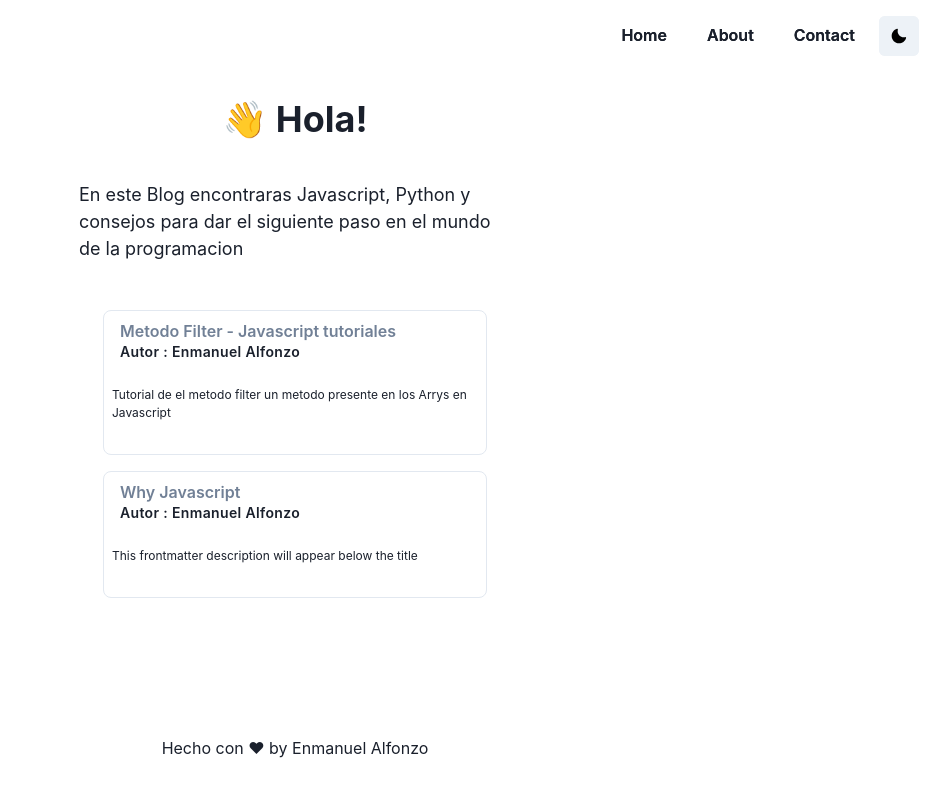
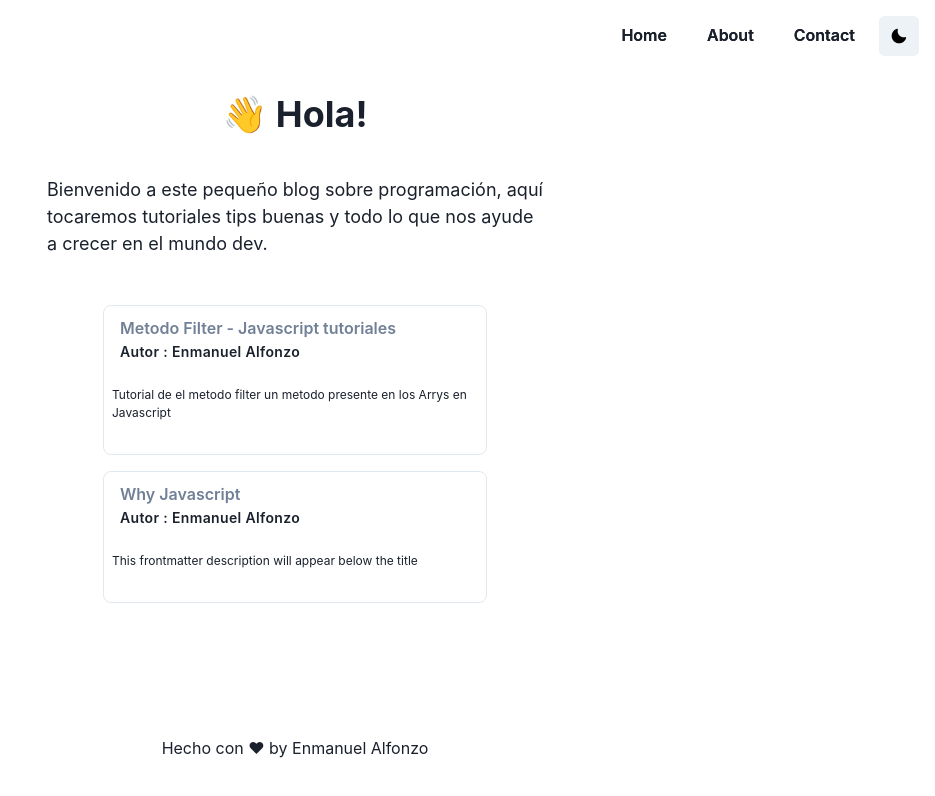
Before and after one commit to GEnma29/Blog-Nextjs-Mdx-portfolio, a Next.js app: page / in a window 1280 px wide. Shown: the top 796 px of the page, without its empty margins (345-1280 px from the left). Built offline with nearby package versions, Linux system fonts and the light colour scheme.

Commit message:
chage about me

```diff
--- a/components/Layout.js
+++ b/components/Layout.js
@@ -15,7 +15,7 @@ export default function Layout({ children }) {
           align="center"
           justify ="center"
           display={['none', 'none','flex','flex']}
-          maxW ="md"
+          maxW ="lg"
           p={2}
           flexDir="column"
         >
--- a/components/Navbar.js
+++ b/components/Navbar.js
@@ -1,57 +1,46 @@
-import {useState} from 'react'
-import { Flex,Spacer,Stack,Box,Text,Center, IconButton, Button, useColorModeValue } from "@chakra-ui/react"
-import {CloseIcon, MenuIcon, HamburgerIcon  } from "@chakra-ui/icons"
-import Darkmode from './Darkmode'
-import Link from 'next/link'
-import Image from 'next/image'
+import { useState } from "react";
+import {
+  Flex,
+  Spacer,
+  Stack,
+  Box,
+  Text,
+  Center,
+  IconButton,
+  Button,
+  useColorModeValue,
+} from "@chakra-ui/react";
+import { CloseIcon, MenuIcon, HamburgerIcon } from "@chakra-ui/icons";
+import Darkmode from "./Darkmode";
+import Link from "next/link";
+import Image from "next/image";
 const Navbar = () => {
-    const bgcolor = useColorModeValue("gray.200","gray.700")
-    const [display, changeDisplay] = useState('none')
+  const bgcolor = useColorModeValue("gray.200", "gray.700");
+  const [display, changeDisplay] = useState("none");
 
-    const [isOpen, setIsOpen] = useState(false)
-    const toggle = () => setIsOpen(!isOpen)
+  const [isOpen, setIsOpen] = useState(false);
+  const toggle = () => setIsOpen(!isOpen);
   return (
     <Flex>
-            <Flex
-            align="center"
-            pos="fixed"
-            top="1rem"
-            right=".5rem"
-            zIndex="toast"
-            >
+      <Flex align="center" pos="fixed" top="1rem" right=".5rem" zIndex="toast">
         {/* Desktop */}
         <Flex>
-                  <Flex
-
-                    display={['none', 'none','flex','flex']}
-                    >
-
+          <Flex display={["none", "none", "flex", "flex"]}>
             <Link href="/">
-
-                          <Button
-                            variant="ghost"
-                            mr={2}
-                          >
+              <Button variant="ghost" mr={2}>
                 Home
               </Button>
             </Link>
             <Link href="/about">
-                          <Button
-                            variant="ghost"
-                            mr={2}
-                          >
+              <Button variant="ghost" mr={2}>
                 About
               </Button>
             </Link>
             <Link href="/contact">
-                          <Button
-                            variant="ghost"
-                            mr={2}
-                          >
+              <Button variant="ghost" mr={2}>
                 Contact
               </Button>
             </Link>
-
           </Flex>
         </Flex>
         {/* mobile */}
@@ -60,72 +49,50 @@ const Navbar = () => {
           size="md"
           mr={2}
           icon={<HamburgerIcon />}
-                onClick={() => changeDisplay('flex')}
-                display={['flex','flex','none','none']}
+          onClick={() => changeDisplay("flex")}
+          display={["flex", "flex", "none", "none"]}
         />
         <Flex
           w="100%"
           bgColor={bgcolor}
           display={display}
           zIndex="tooltip"
-                 h="100vh"
+          minH="100vh"
           pos="fixed"
           top="0"
           left="0"
           overflowY="auto"
           flexDir="column"
         >
-
-                 <Flex
-                 justify="flex-end"
-                 p={2}
-                 >
+          <Flex justify="flex-end" p={2}>
             <IconButton
               mt={2}
               mr={2}
               aria-label="Open menu"
               size="md"
-                     icon={<CloseIcon/>}
-                     onClick={()=>changeDisplay('none')}
+              icon={<CloseIcon />}
+              onClick={() => changeDisplay("none")}
             />
           </Flex>
-                 <Flex
-                 flexDir="column"
-                 align="center"
-                 >
+          <Flex flexDir="column" align="center">
             <Link href="/">
-                         <Button
-
-                         variant="ghost"
-                         m={4}
-                         >
+              <Button variant="ghost" m={4}>
                 Home
               </Button>
             </Link>
             <Link href="/about">
-                         <Button
-
-                         variant="ghost"
-                         m={4}
-                         >
+              <Button variant="ghost" m={4}>
                 About
               </Button>
             </Link>
             <Link href="/contact">
-                         <Button
-
-                         variant="ghost"
-                         m={4}
-                         >
+              <Button variant="ghost" m={4}>
                 Contact
               </Button>
             </Link>
           </Flex>
-                 <Spacer/>
-                 <Flex
-                   align="flex-end"
-                   w="100%"
-                 >
+          <Spacer />
+          <Flex align="flex-end" w="100%">
             <Image
               src="/Logo.svg"
               alt="Logo"
@@ -134,25 +101,20 @@ const Navbar = () => {
               priority
             />
             <Flex
-                       justify ="space-around"
+              justify="space-around"
               bg="black"
               w="calc(100% - 120px);"
               h="120"
               zIndex="10"
             >
-                    <Flex
-                    align="center"
-                    justify="center"
-                    >
-
-                        </Flex>
+              <Flex align="center" justify="center"></Flex>
             </Flex>
           </Flex>
         </Flex>
         <Darkmode />
       </Flex>
     </Flex>
-    )
-}
+  );
+};
 
-export default Navbar
+export default Navbar;
--- a/pages/index.js
+++ b/pages/index.js
@@ -1,43 +1,47 @@
-import fs from 'fs'
-import matter from 'gray-matter'
-import Link from 'next/link'
-import path from 'path'
-import Layout from '../components/Layout'
-import Navbar from '../components/Navbar'
-import { postFilePaths, POSTS_PATH } from '../utils/mdxUtils'
-import { Flex,Heading,Box,Text,Center, useColorModeValue, Button } from "@chakra-ui/react"
+import fs from "fs";
+import matter from "gray-matter";
+import Link from "next/link";
+import path from "path";
+import Layout from "../components/Layout";
+import Navbar from "../components/Navbar";
+import { postFilePaths, POSTS_PATH } from "../utils/mdxUtils";
+import {
+  Flex,
+  Heading,
+  Box,
+  Text,
+  Center,
+  useColorModeValue,
+  Button,
+} from "@chakra-ui/react";
+import { motion } from "framer-motion";
 export default function Index({ posts }) {
-  const color = useColorModeValue("gray.800", "white")
+  const color = useColorModeValue("gray.800", "white");
   return (
     <Layout>
       <Navbar />
-      <Heading  as="h1"  size="xl" >
+      <Heading as="h1" size="xl">
         👋 Hola!
       </Heading>
-      <Text
-        mt={2,4}
-        fontSize={['md','md','lg','lg']}
-      >
-        En este Blog encontraras Javascript, Python y consejos para dar el siguiente paso en el mundo de la programacion
+      <Text mt={(2, 4)} fontSize={["md", "md", "lg", "lg"]}>
+      Bienvenido a este pequeño blog sobre programación, aquí tocaremos tutoriales tips buenas y todo lo que nos ayude a crecer en el mundo dev.
       </Text>
-      <Flex
-      p="2"
-      align="center"
-      justify= "center"
-      >
+      <Flex p="2" align="center" justify="center">
         <ul>
           {posts.map((post) => (
             <Box
               m="4"
-          maxW={['lg','md','sm','sm']}
+              maxW={["lg", "md", "sm", "sm"]}
               borderWidth="1px"
               borderRadius="lg"
-          overflow="hidden">
+              overflow="hidden"
+            >
               <Box p={2}>
+                <motion.div
+                >
                   <li key={post.filePath}>
-
                     <Link
-              as={`/posts/${post.filePath.replace(/\.mdx?$/, '')}`}
+                      as={`/posts/${post.filePath.replace(/\.mdx?$/, "")}`}
                       href={`/posts/[slug]`}
                     >
                       <Box
@@ -45,18 +49,11 @@ export default function Index({ posts }) {
                         fontWeight="semibold"
                         letterSpacing="wide"
                         fontSize="lg"
-               ml="2">
-
-                   <Button
-                   variant="link"
-                   display={['none','none','flex','flex']}
+                        ml="2"
                       >
+                        <Button variant="link">
                           <a>{post.data.title}</a>
                         </Button>
-                   <Text
-                    display={['flex','flex','none','none']}>
-                     <a>{post.data.title}</a>
-                   </Text>
                       </Box>
                     </Link>
                     <Box
@@ -64,36 +61,35 @@ export default function Index({ posts }) {
                       fontWeight="semibold"
                       letterSpacing="wide"
                       fontSize="sm"
-               ml="2">
+                      ml="2"
+                    >
                       <p> Autor : {post.data.Autor}</p>
                     </Box>
-               <Box
-               as="span"
-               color={color}
-               fontSize="xs">
+                    <Box as="span" color={color} fontSize="xs">
                       <p>{post.data.description}</p>
                     </Box>
                   </li>
+                </motion.div>
               </Box>
             </Box>
           ))}
         </ul>
       </Flex>
     </Layout>
-  )
+  );
 }
 
 export function getStaticProps() {
   const posts = postFilePaths.map((filePath) => {
-    const source = fs.readFileSync(path.join(POSTS_PATH, filePath))
-    const { content, data } = matter(source)
+    const source = fs.readFileSync(path.join(POSTS_PATH, filePath));
+    const { content, data } = matter(source);
 
     return {
       content,
       data,
       filePath,
+    };
+  });
+
+  return { props: { posts } };
 }
-  })
-
-  return { props: { posts } }
-}
--- a/posts/Why-javascript.mdx
+++ b/posts/Why-javascript.mdx
@@ -5,10 +5,15 @@ Autor: Enmanuel Alfonzo
 description: This frontmatter description will appear below the title
 ---
 
-This is an example post, with a [link](https://nextjs.org) and a React component:
 
-<TestComponent name="next-mdx-remote" />
 
-The title and description are pulled from the MDX file and processed using `gray-matter`. Additionally, links are rendered using a custom component passed to `next-mdx-remote`.
+Javascript un lenguaje que de seguro has oído hablar y si estás aquí seguramente si. este lenguaje es el rey indiscutible de la web. . amado por muchos odiados por otros un lenguaje muy versátil y que si lo dominas creeme que trabajo no te faltara.
+
+
+
+Ahora que se necesita para ser un experto en javascript ps veras como todo esta profesión se basa en aprender dia a dia que simplemente nunca se conoce el 100% de un tema siempre están saliendo nuevos feature y maneras más óptimas de hacer las cosas (obviamente existen temas que debes dominar para que puedas enfrentarte a problemas de desarrollo)
+
+
+
 
 Go back [home](/).
```
Also changed, not shown: pages/about.js (+36 -8 lines), pages/contact.js (+6 -2 lines). Lines whose indentation alone changed are shown as unchanged.
